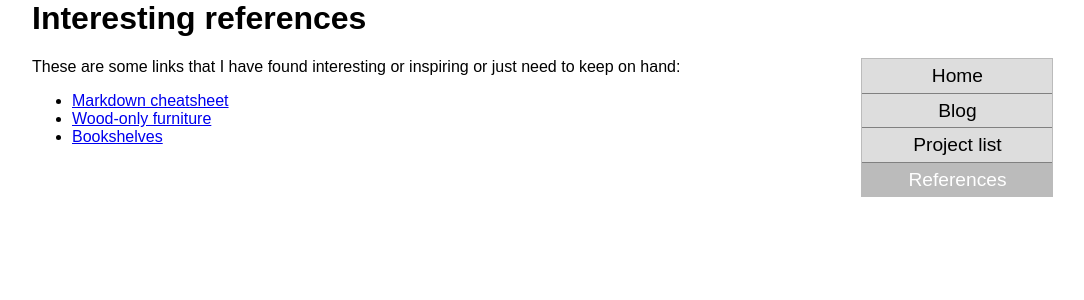
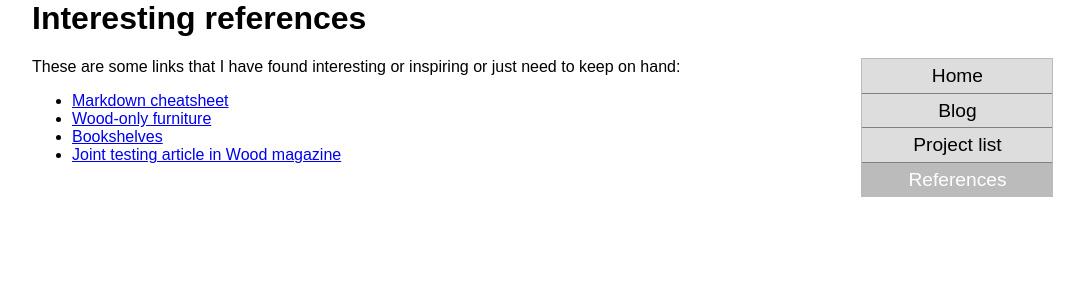
Before and after one commit to arfwilliamson/arfwilliamson.github.io, a Jekyll site: the page built from references.md, in a window 1280 px wide. Shown: the top 300 px of the page, without its empty margins (96-1180 px from the left). Built offline with Jekyll 4.4.1, drawn with Linux system fonts in a browser that asks for light colours.

Commit message:
Update references.md

```diff
--- a/references.md
+++ b/references.md
@@ -7,3 +7,4 @@ These are some links that I have found interesting or inspiring or just need to
 * [Markdown cheatsheet](https://github.com/adam-p/markdown-here/wiki/Markdown-Cheatsheet)
 * [Wood-only furniture](http://www.instructables.com/id/Woodworking-Making-wood-projects-without-using-na/?ALLSTEPS)
 * [Bookshelves](http://library.uniteddiversity.coop/Ecological_Building/Building_Bookshelves_to_Last.pdf)
+* [Joint testing article in Wood magazine](http://www.survivorlibrary.com/library/wood_magazine_173_2006.pdf)
```
